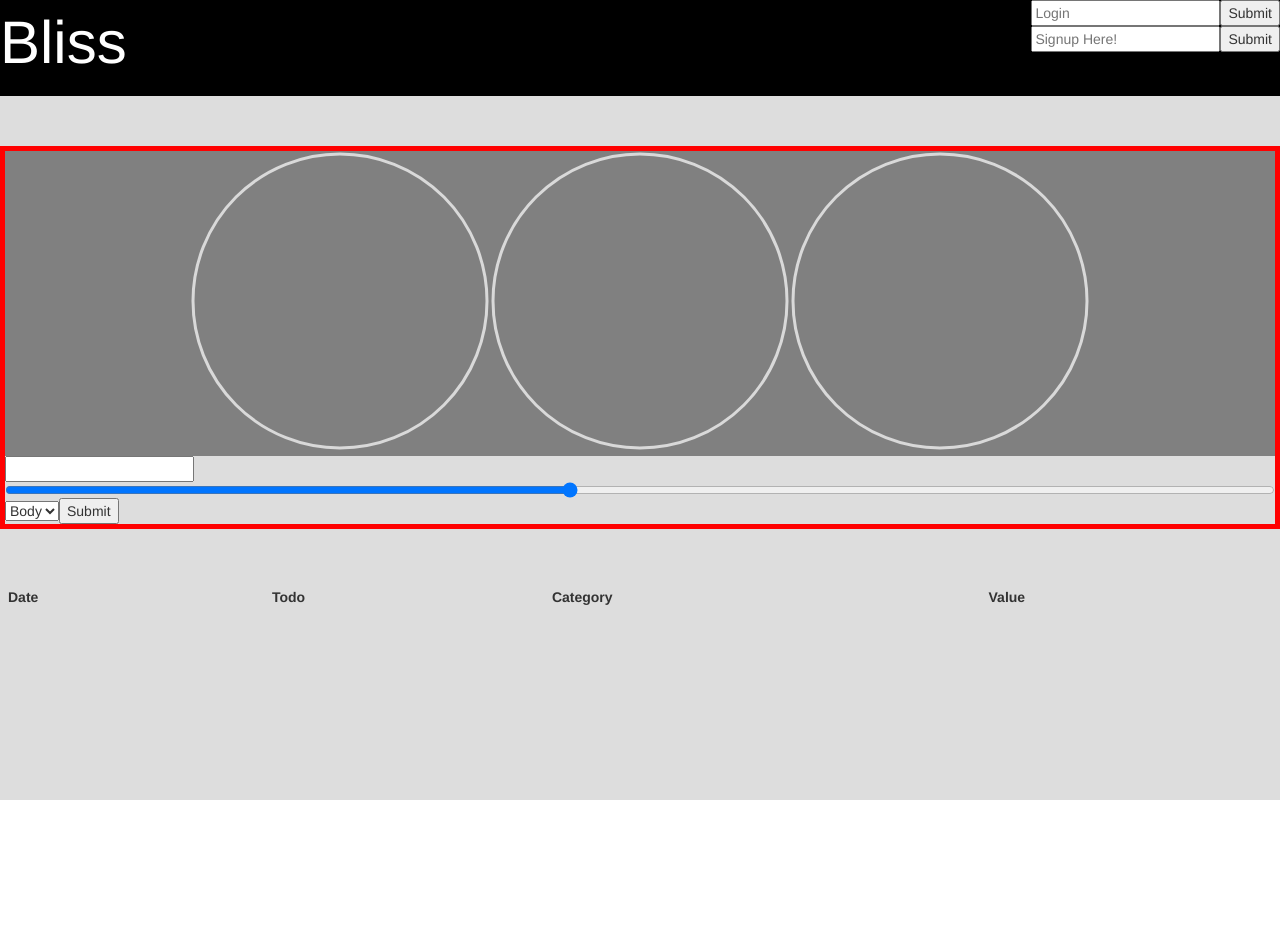
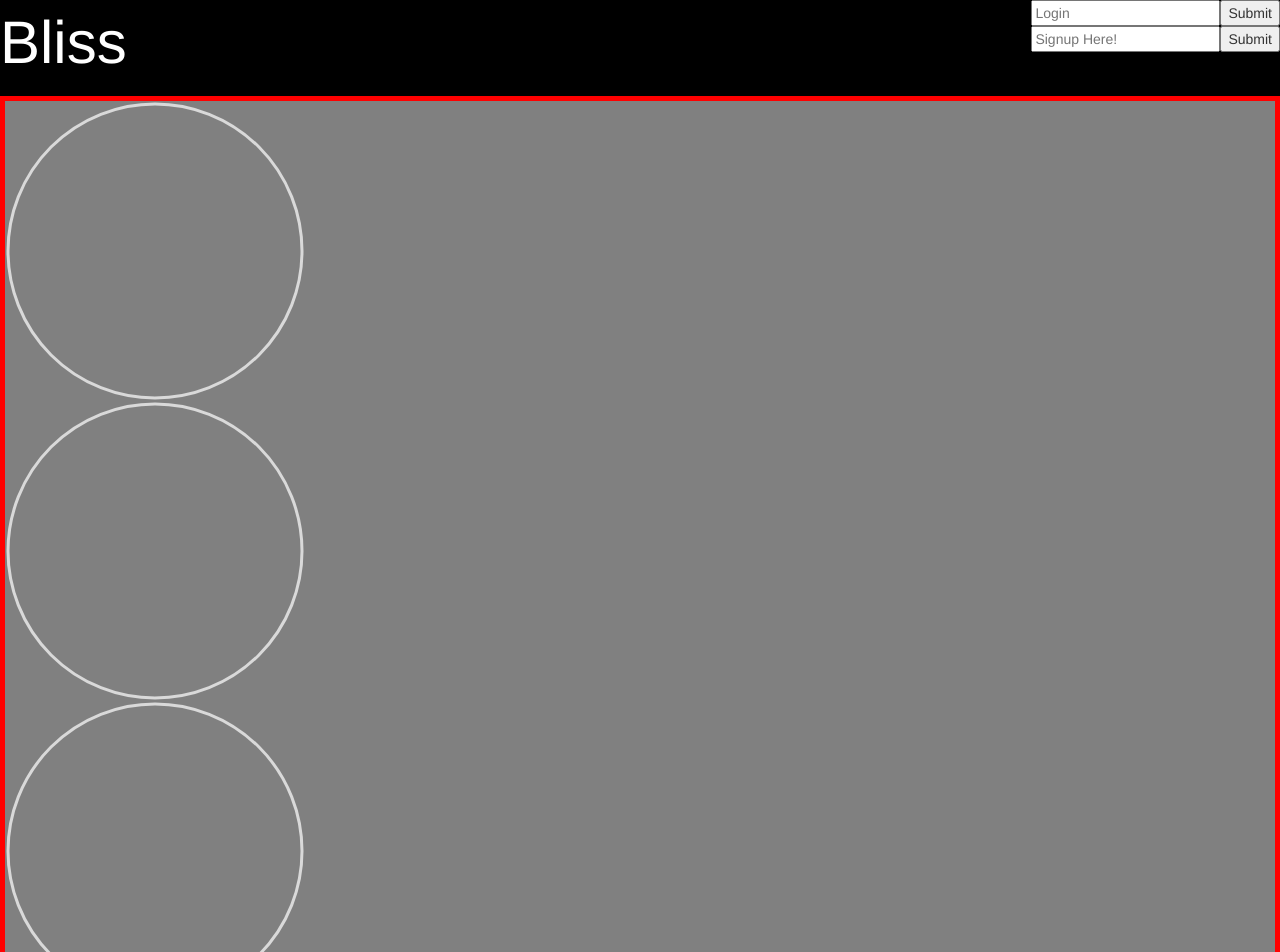
Before and after one commit to jjnaga/todo, a React app: page / in a window 1280 px wide. Shown: the top 952 px of the page. Before the commit the page ends 800 px from the top, so only its background shows below. Built offline with nearby package versions, Linux system fonts and the light colour scheme.

Commit message:
Put Circle into individual div, and make them vertical.

```diff
--- a/src/components/Main.jsx
+++ b/src/components/Main.jsx
@@ -4,7 +4,7 @@ import Table from "./Table";
 import Input from "./Input";
 
 const style = {
-	margin: "50px 0px 50px 0px",
+	margin: "0px 0px 50px 0px",
 	border: "5px solid red",
 };
 
@@ -53,7 +53,7 @@ class Main extends Component {
 					mind={this.state.mind}
 					spirit={this.state.spirit}
 				/>
-				<Input user={this.props.username} />
+				{/* <Input user={this.props.username} /> */}
 			</div>
 		);
 	}
--- a/src/components/Table.jsx
+++ b/src/components/Table.jsx
@@ -14,31 +14,48 @@ const parent = {
 };
 
 const circleStyle = {
+	float: "left",
 	height: "300px",
+};
+
+const bodyDiv = {
+	overflow: "auto",
+};
+const mindDiv = {
+	overflow: "auto",
+};
+const spiritDiv = {
+	overflow: "auto",
 };
 
 const Table = ({ body, mind, spirit }) => (
 	// Red: #ff0045
 	// Green: #00c11a
 	<div style={parent}>
+		<div style={bodyDiv}>
 			<Circle
 				style={circleStyle}
 				percent={body * 10}
 				strokeWidth="2"
 				strokeColor={body * 10 < 100 ? "#ff0045" : "#00c11a"}
 			/>
+		</div>
+		<div style={mindDiv}>
 			<Circle
 				style={circleStyle}
 				percent={mind * 10}
 				strokeWidth="2"
 				strokeColor={mind * 10 < 100 ? "#ff0045" : "#00c11a"}
 			/>
+		</div>
+		<div style={spiritDiv}>
 			<Circle
 				style={circleStyle}
 				percent={spirit * 10}
 				strokeWidth="2"
 				strokeColor={spirit * 10 < 100 ? "#ff0045" : "#00c11a"}
 			/>
+		</div>
 	</div>
 );
 
--- a/src/components/TopBar.jsx
+++ b/src/components/TopBar.jsx
@@ -5,7 +5,7 @@ import Signup from "./Signup";
 import FullHistory from "./FullHistory";
 
 const style = {
-	margin: "0px 0px 50px 0px",
+	margin: "0px 0px 0px 0px",
 	background: "black",
 	overflow: "auto",
 };
```
Lines whose indentation alone changed are shown as unchanged.
